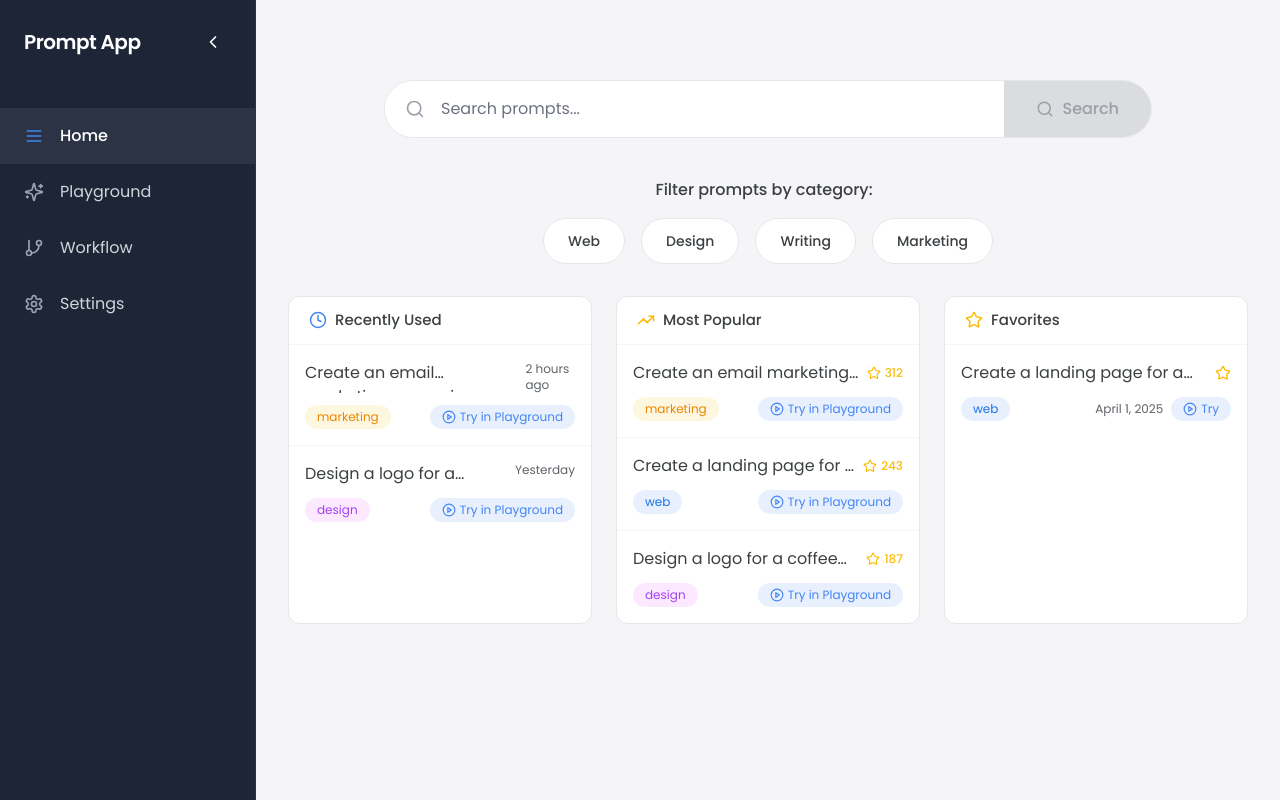
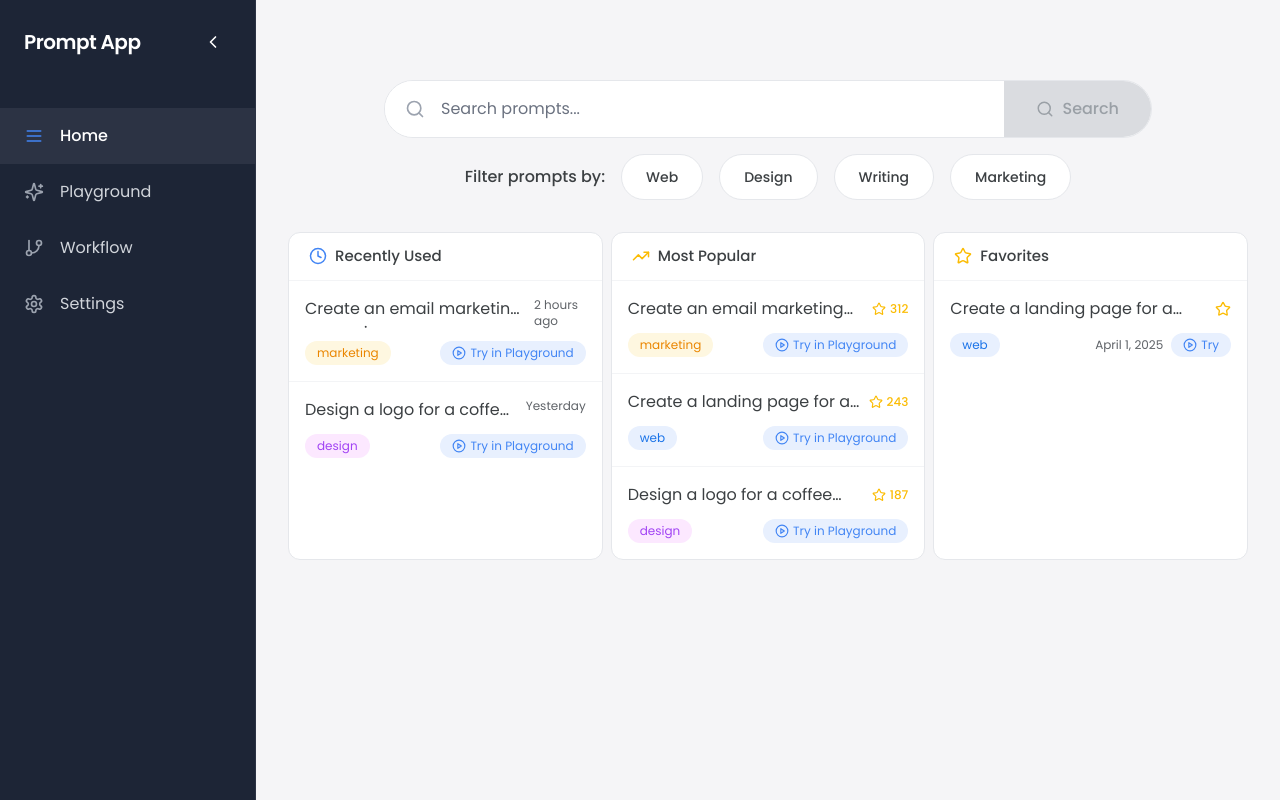
Before and after one commit to microize/prompt-workflow-app, a React (Create React App) app: page / in a window 1280 px wide. Built offline with nearby package versions, Linux system fonts and the light colour scheme.

Commit message:
fourth commit

```diff
--- a/src/pages/HomePage.js
+++ b/src/pages/HomePage.js
@@ -21,23 +21,24 @@ const HomePage = () => {
         <SearchBar />
       </div>
 
+      {/* Filter section with text label for clarity */}
+      <div className="mb-6 mt-4">
+        <div className="flex items-center justify-center space-x-4">
+        <h3 className="text-[#3c4043] font-medium">Filter prompts by:</h3>
+        <FilterButtons />
+        </div>
+      </div>
+
       {/* Search Results - shown when there's a search query */}
       {searchQuery && (
-        <div className="mb-10 mt-8">
+        <div className="mb-6 mt-4">
           <SearchResults searchQuery={searchQuery} />
         </div>
       )}
 
-      {/* Filter section with text label for clarity */}
-      <div className="mb-8 mt-10">
-        <div className="flex items-center justify-center mb-4">
-          <h3 className="text-[#3c4043] font-medium mr-2">Filter prompts by category:</h3>
-        </div>
-        <FilterButtons />
-      </div>
 
       {/* Prompt Collections */}
-      <div className="grid grid-cols-1 md:grid-cols-3 gap-6 mt-8">
+      <div className="grid grid-cols-1 md:grid-cols-3 gap-2 mt-8">
         <PromptCollection
           title="Recently Used"
           icon="clock"
```
